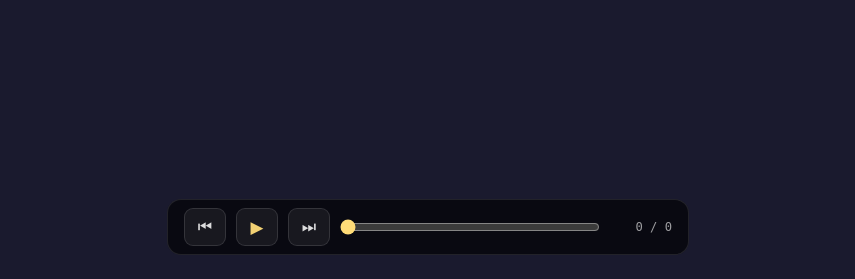
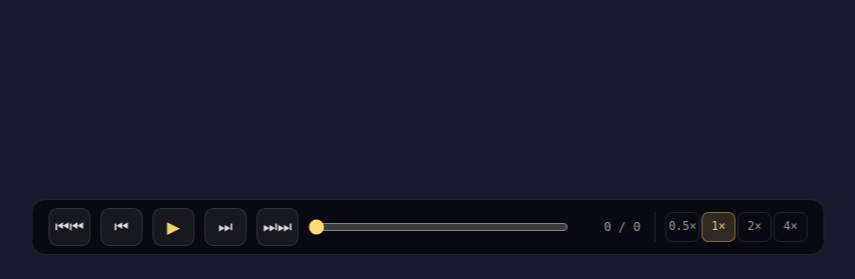
Before and after one commit to Nitrix119/DnD-Auto-Battler, a FastAPI app: page /playback in a window 1280 px wide. Shown: the part 521-800 px from the top of the page, without its empty margins (212-1067 px from the left). Run offline with FastAPI, Linux system fonts and the light colour scheme.

Commit message:
feat(arena): playback UI — collapsible cards, speed, highlight, jumps
- cursor readout tracks mouse; cards compact/expand on click; card stack scrolls
- speed selector (0.5–4×); gold ring on current actor; jump-to-start/end

Co-Authored-By: Claude Opus 4.8 <noreply@anthropic.com>

```diff
--- a/web/static/css/playback.css
+++ b/web/static/css/playback.css
@@ -258,3 +285,34 @@
     min-width: 62px;
     text-align: right;
 }
+
+#pb-speed {
+    display: flex;
+    gap: 2px;
+    margin-left: 4px;
+    border-left: 1px solid rgba(255, 255, 255, 0.12);
+    padding-left: 10px;
+}
+
+.pb-speed-btn {
+    height: 30px;
+    min-width: 34px;
+    background: transparent;
+    border: 1px solid rgba(255, 255, 255, 0.10);
+    border-radius: 7px;
+    color: rgba(255, 255, 255, 0.60);
+    font: 0.72rem/1 monospace;
+    cursor: pointer;
+    transition: background 0.12s, color 0.12s, border-color 0.12s;
+}
+
+.pb-speed-btn:hover {
+    background: rgba(255, 255, 255, 0.10);
+    color: rgba(255, 255, 255, 0.85);
+}
+
+.pb-speed-btn.active {
+    background: rgba(255, 220, 120, 0.15);
+    border-color: rgba(255, 220, 120, 0.40);
+    color: rgba(255, 220, 120, 0.95);
+}
--- a/web/static/js/playback-controls.js
+++ b/web/static/js/playback-controls.js
@@ -13,6 +13,7 @@ const DEFAULT_INTERVAL_MS = 500; // 2 steps per second
 export function createPlayer({ stepCount, onStep, onStateChange, intervalMs = DEFAULT_INTERVAL_MS }) {
     let index = 0;
     let timer = null;
+    let interval = intervalMs;
 
     const atEnd = () => index >= stepCount - 1;
     const isPlaying = () => timer !== null;
@@ -46,8 +47,19 @@ export function createPlayer({ stepCount, onStep, onStateChange, intervalMs = DE
                 return;
             }
             go(index + 1, +1);
-        }, intervalMs);
+        }, interval);
         emitState();
+    }
+
+    // Change playback rate; if a timer is running, restart it at the new interval so
+    // the change takes effect immediately (index preserved).
+    function setSpeed(multiplier) {
+        interval = DEFAULT_INTERVAL_MS / multiplier;
+        if (isPlaying()) {
+            clearInterval(timer);
+            timer = null;
+            play();
+        }
     }
 
     return {
@@ -57,6 +69,7 @@ export function createPlayer({ stepCount, onStep, onStateChange, intervalMs = DE
         play,
         pause,
         toggle: () => (isPlaying() ? pause() : play()),
+        setSpeed,
         isPlaying,
         get index() { return index; },
         emitState,
--- a/web/static/js/playback.js
+++ b/web/static/js/playback.js
@@ -4,7 +4,7 @@
 // no WebSocket and no engine. Reuses renderer.js + state.js unchanged.
 
 import {
-    tokens, camera, canvas,
+    tokens, camera, canvas, state,
     CELL_PX, CELL_FEET, ZOOM_MIN, ZOOM_MAX,
 } from './state.js';
 import { draw, resize, spawnFloatingLabel } from './renderer.js';
@@ -18,11 +18,14 @@ const el = {
     round:    document.getElementById('pb-round'),
     desc:     document.getElementById('pb-desc'),
     panels:   document.getElementById('combatant-panels'),
+    jumpStart: document.getElementById('pb-jump-start'),
     stepBack: document.getElementById('pb-step-back'),
     play:     document.getElementById('pb-play'),
     stepFwd:  document.getElementById('pb-step-fwd'),
+    jumpEnd:  document.getElementById('pb-jump-end'),
     slider:   document.getElementById('pb-slider'),
     counter:  document.getElementById('pb-counter'),
+    speed:    document.getElementById('pb-speed'),
     srcName:  document.getElementById('pb-source-name'),
     file:     document.getElementById('pb-file'),
 };
@@ -90,17 +93,26 @@ function buildCards(step) {
     for (const e of ents) {
         const sb = statBlocks[e.id];
         const ti = teamIndex[e.team] ?? 0;
+        const details = abilitiesHtml(sb) + optionsHtml(sb);
+        const hasDetails = details.length > 0;
         const root = document.createElement('div');
         root.className = `pb-card team-${ti}`;
+        // Compact block (always shown) + a collapsible details block. Legacy
+        // transcripts carry no stat block, so those cards have nothing to expand.
         root.innerHTML =
             `<div class="pb-card-name"><span>${e.name}</span>`
-          + `<span class="pb-card-team">Team ${e.team ?? '—'}</span></div>`
+          + `<span class="pb-card-team">Team ${e.team ?? '—'}`
+          + (hasDetails ? `<span class="pb-chevron">▸</span>` : '')
+          + `</span></div>`
           + `<div class="pb-hpbar"><div class="pb-hpbar-fill"></div></div>`
           + `<div class="pb-stat-row"><span class="hp"></span><span><span class="k">AC</span> ${e.ac ?? '—'}</span></div>`
           + `<div class="pb-stat-row"><span class="k">POS</span><span class="pos"></span></div>`
           + `<div class="pb-stat-row cond-row"><span class="k">COND</span><span class="cond">—</span></div>`
-          + abilitiesHtml(sb)
-          + optionsHtml(sb);
+          + (hasDetails ? `<div class="pb-card-details">${details}</div>` : '');
+        if (hasDetails) {
+            root.classList.add('collapsible');
+            root.addEventListener('click', () => root.classList.toggle('expanded'));
+        }
         el.panels.appendChild(root);
         cardRefs[e.id] = {
             root,
@@ -146,6 +158,7 @@ function syncTokens(step) {
         tok.maxHp = e.maxHp;
         tok.ac = e.ac;
         tok.dead = !e.alive;
+        tok.highlight = e.id === step.currentId;
     }
     // Drop any token no longer in the match (defensive; entities are stable here).
     for (let i = tokens.length - 1; i >= 0; i--) {
@@ -233,7 +246,24 @@ function initCanvas() {
 el.stepBack.addEventListener('click', () => player?.stepBackward());
 el.stepFwd.addEventListener('click', () => player?.stepForward());
 el.play.addEventListener('click', () => player?.toggle());
+el.jumpStart.addEventListener('click', () => player?.seek(0));
+el.jumpEnd.addEventListener('click', () => player?.seek(steps.length - 1));
 el.slider.addEventListener('input', (e) => player?.seek(e.target.value));
+
+el.speed.addEventListener('click', (e) => {
+    const btn = e.target.closest('.pb-speed-btn');
+    if (!btn || !player) return;
+    player.setSpeed(Number(btn.dataset.speed));
+    el.speed.querySelectorAll('.pb-speed-btn').forEach((b) => b.classList.toggle('active', b === btn));
+});
+
+// Track the cursor's grid position so renderer's bottom-left readout works, the same
+// conversion the battle page uses (input.js). No pan/zoom here, so this is all we need.
+window.addEventListener('mousemove', (e) => {
+    state.cursorWorld.x = (e.clientX - camera.x) / (CELL_PX * camera.zoom);
+    state.cursorWorld.y = (e.clientY - camera.y) / (CELL_PX * camera.zoom);
+    if (steps.length) draw();
+});
 
 el.file.addEventListener('change', async (e) => {
     const file = e.target.files?.[0];
--- a/web/static/js/renderer.js
+++ b/web/static/js/renderer.js
@@ -35,6 +35,16 @@ function drawOneToken(token) {
         ctx.arc(sx, sy, sr + 5, 0, Math.PI * 2);
         ctx.strokeStyle = "rgba(255, 240, 150, 0.50)";
         ctx.lineWidth   = 1.5;
+        ctx.stroke();
+    }
+
+    // Playback rings the current actor via `token.highlight`; never set on the live
+    // battle page, so this is inert there.
+    if (token.highlight) {
+        ctx.beginPath();
+        ctx.arc(sx, sy, sr + 4, 0, Math.PI * 2);
+        ctx.strokeStyle = "rgba(218, 165, 32, 0.95)";
+        ctx.lineWidth   = 2.5;
         ctx.stroke();
     }
 
--- a/web/templates/playback.html
+++ b/web/templates/playback.html
@@ -30,11 +30,19 @@
 
     <!-- Bottom-center: transport controls -->
     <div id="pb-controls">
+        <button id="pb-jump-start" class="pb-btn" title="Jump to start">⏮⏮</button>
         <button id="pb-step-back" class="pb-btn" title="Step back (←)">⏮</button>
         <button id="pb-play" class="pb-btn pb-play" title="Play / pause (space)">▶</button>
         <button id="pb-step-fwd" class="pb-btn" title="Step forward (→)">⏭</button>
+        <button id="pb-jump-end" class="pb-btn" title="Jump to end">⏭⏭</button>
         <input type="range" id="pb-slider" min="0" max="0" value="0" step="1" title="Scrub">
         <span id="pb-counter">0 / 0</span>
+        <div id="pb-speed" title="Playback speed">
+            <button class="pb-speed-btn" data-speed="0.5">0.5×</button>
+            <button class="pb-speed-btn active" data-speed="1">1×</button>
+            <button class="pb-speed-btn" data-speed="2">2×</button>
+            <button class="pb-speed-btn" data-speed="4">4×</button>
+        </div>
     </div>
 
     <script type="module" src="/static/js/playback.js"></script>
```
Also changed, not shown: other parts of web/static/css/playback.css (+29 -2 lines).
